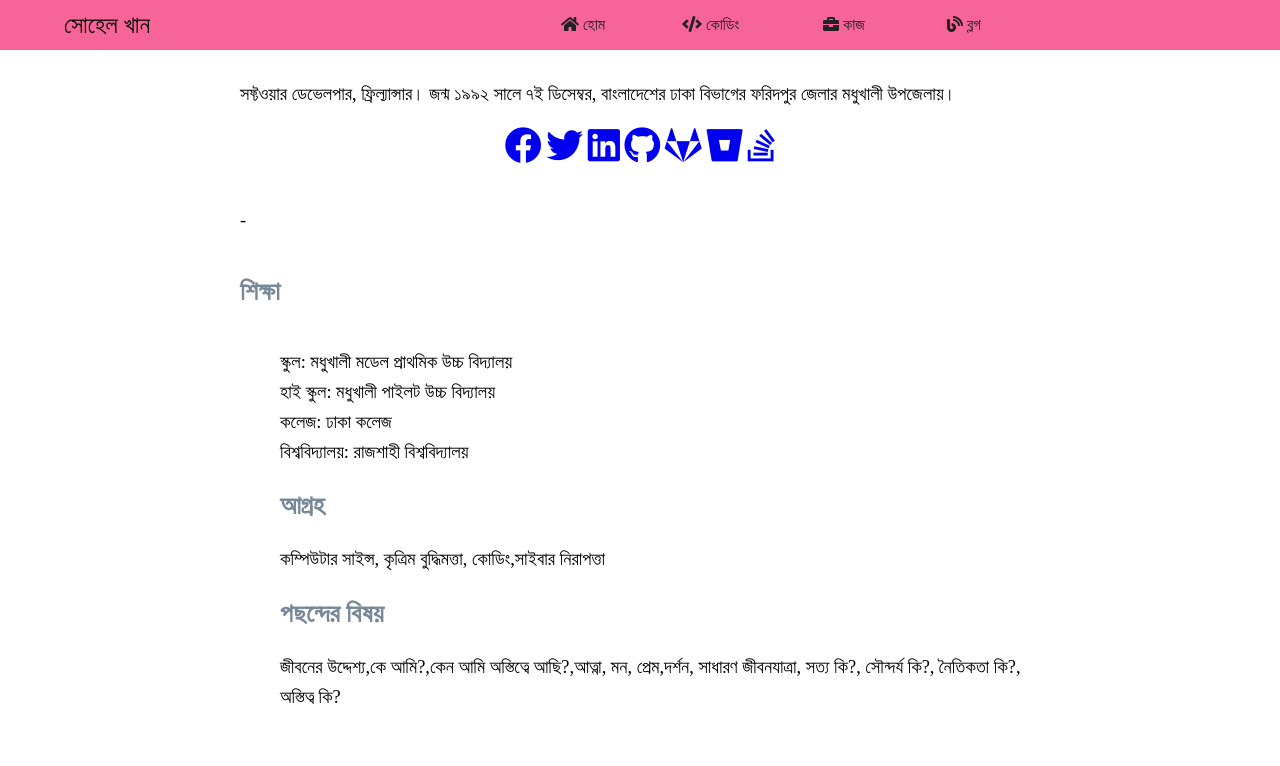
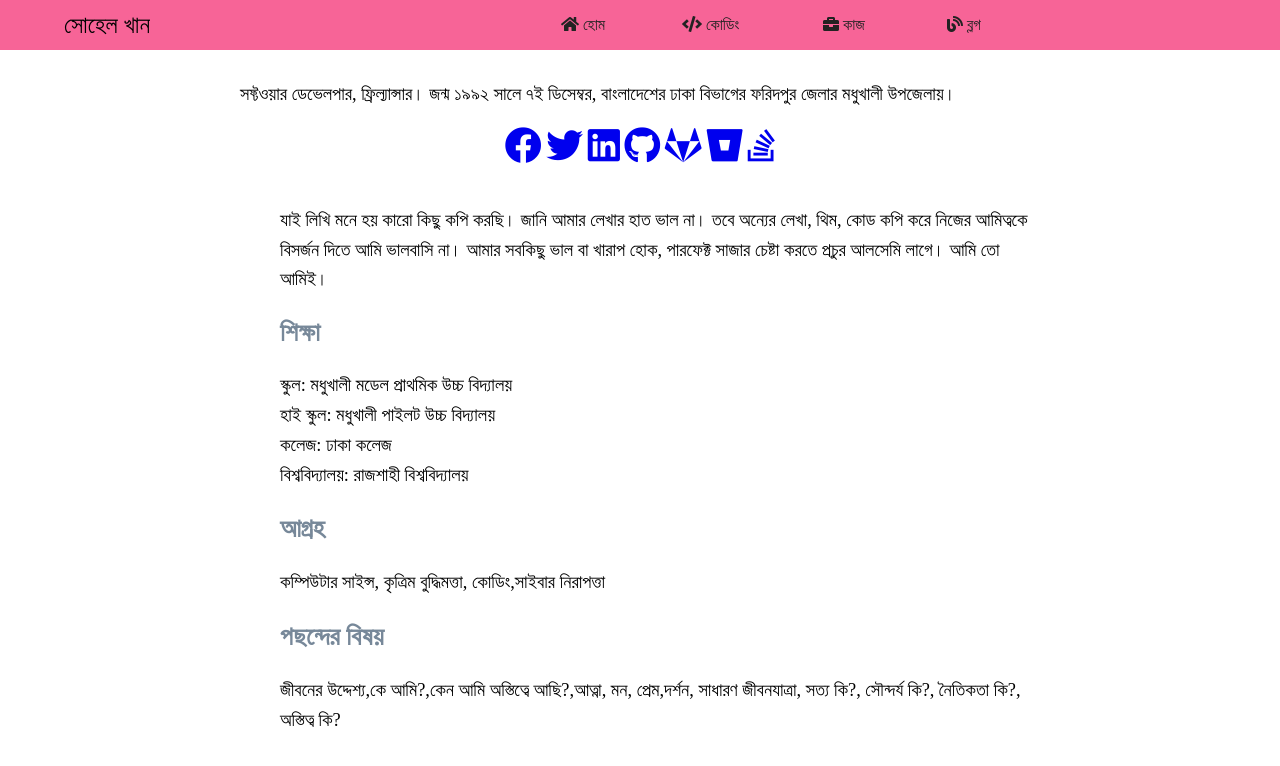
Before and after one commit to sohelkhanz/sohelkhanz.github.io, a Jekyll site: the page built from index.md, in a window 1280 px wide and 900 px high. Shown: the top 766 px of the window. Built offline with Jekyll 4.4.1, drawn with Linux system fonts in a browser that asks for light colours.

Commit message:
Update index.md

```diff
--- a/index.md
+++ b/index.md
@@ -5,7 +5,7 @@ description: সফ্টওয়ার ডেভেলপার, ফ্রি
 permalink: /
 layout: default
 ---
--
+- যাই লিখি মনে হয় কারো কিছু কপি করছি। জানি আমার লেখার হাত ভাল না। তবে অন্যের লেখা, থিম, কোড কপি করে নিজের আমিত্বকে বিসর্জন দিতে আমি ভালবাসি না। আমার সবকিছু ভাল বা খারাপ হোক, পারফেক্ট সাজার চেষ্টা করতে প্রচুর আলসেমি লাগে। আমি তো আমিই।
 # শিক্ষা
 - স্কুল: মধুখালী মডেল প্রাথমিক উচ্চ বিদ্যালয়
 - হাই স্কুল: মধুখালী পাইলট উচ্চ বিদ্যালয়
```
